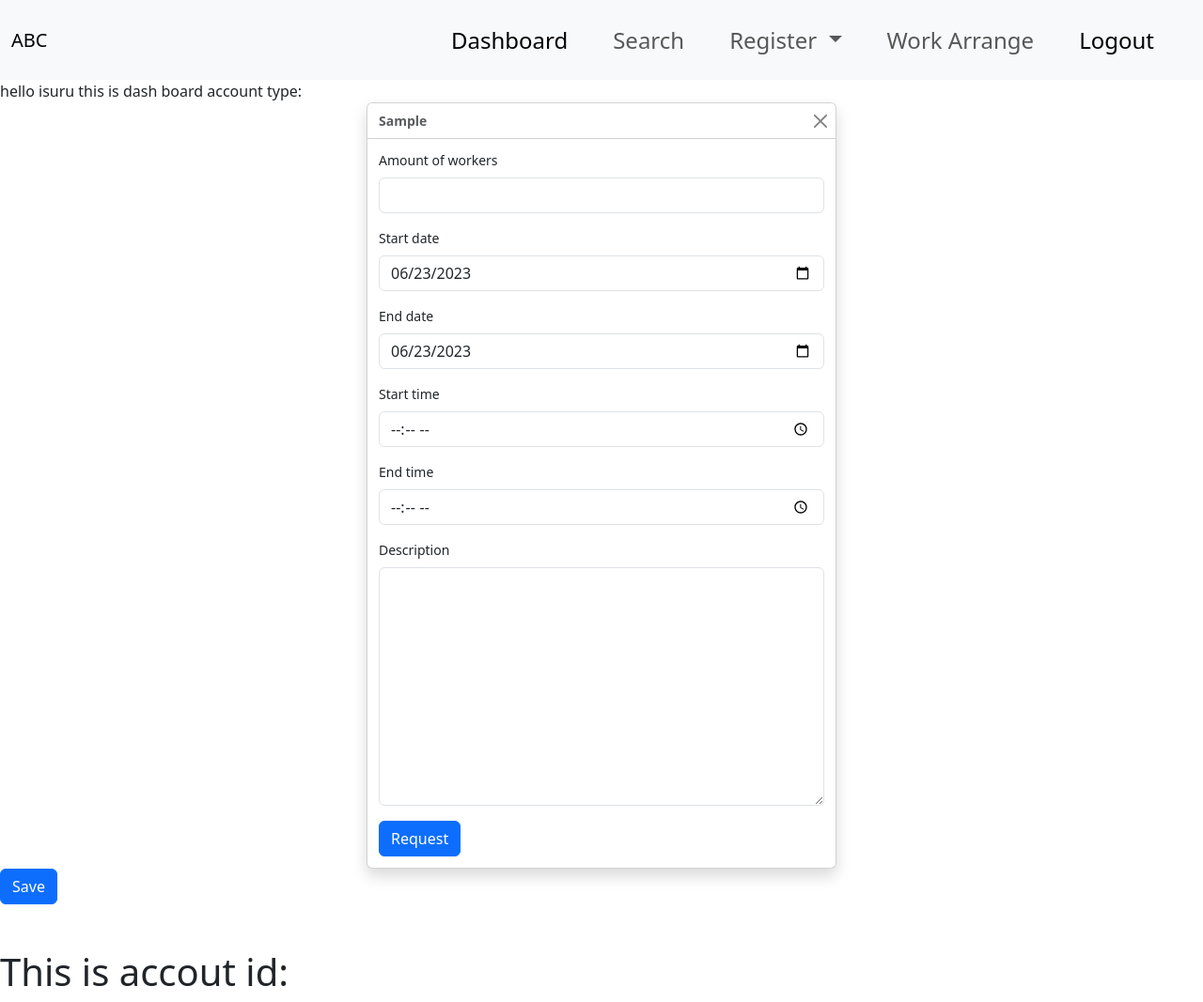
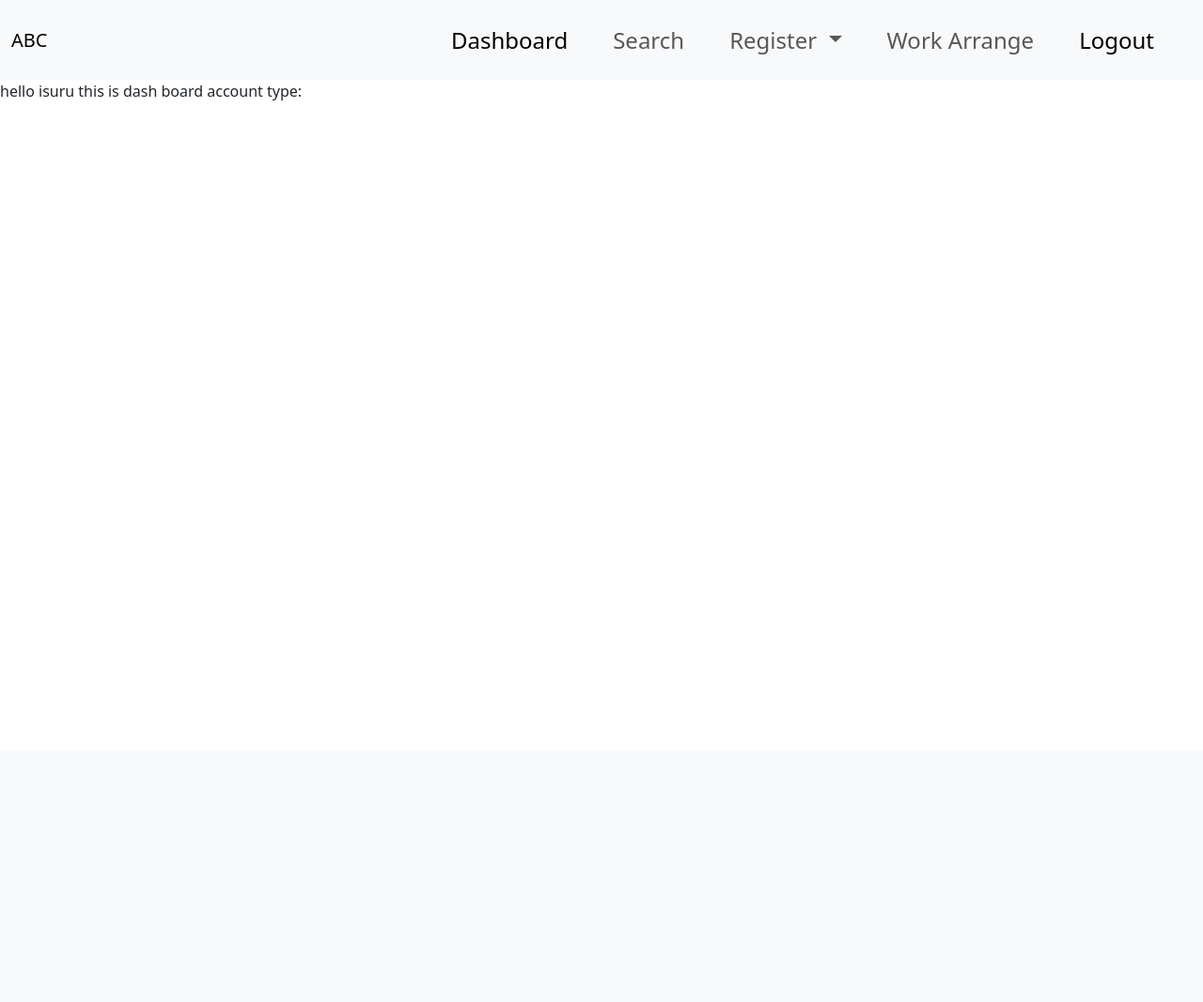
Before and after one commit to IsuruFerna/capstone, a Django app: page / in a window 1280 px wide. Shown: the whole page at 94% size. After the commit the page ends 107 px from the top, so only its background shows below. Run offline with Django 4.2, Linux system fonts and the light colour scheme; a user stored in the database is signed in; data comes from the database, SQL or seed files in the repository; both versions use the stored data as it was after the commit.

Commit message:
form is created and it works, position may be modified in the future

```diff
--- a/capstone/humanresources/forms.py
+++ b/capstone/humanresources/forms.py
@@ -112,5 +112,5 @@ class Form_RequestWorker(forms.ModelForm):
             'end_date': forms.DateInput(attrs={'class': 'form-control', 'id': 'req-w-end_date', 'type': 'date'}),
             'start_time': forms.TimeInput(attrs={'class': 'form-control', 'id': 'req-w-start_time', 'type': 'time'}),
             'end_time': forms.TimeInput(attrs={'class': 'form-control', 'id': 'req-w-end_time', 'type': 'time'}),
-            'description': forms.Textarea(attrs={'class': 'form-control', 'id': 'req-w-description'})
+            'description': forms.Textarea(attrs={'class': 'form-control text-area_height', 'id': 'req-w-description'})
         }
--- a/capstone/humanresources/static/humanresources/script.js
+++ b/capstone/humanresources/static/humanresources/script.js
@@ -1,4 +1,10 @@
 document.addEventListener('DOMContentLoaded', function() {
+
+  // document.addEventListener('scroll', function() {
+  //   const scrollAmountY = window.scrollY;
+  // })
+
+
   const taskContainer = document.querySelector('#tasks');
 
   // if this is a Employer account
@@ -27,6 +33,8 @@ document.addEventListener('DOMContentLoaded', function() {
         });
     });
 
+
+
     taskContainer.addEventListener('click', event => {
       if(event.target.matches('#requestBtn')){
         console.log("clicked", );
@@ -37,60 +45,17 @@ document.addEventListener('DOMContentLoaded', function() {
         const taskDescription = parentElement.querySelector('#task-description').innerHTML;
         const taskAmount = parentElement.querySelector('#task-amount').textContent.replace(/\D/g, "");
 
-        // // making a form to request workers including extracted values from the clicked request
-        // const requestTask = document.createElement('div');
-        // requestTask.style.position = 'absolute';
-        // requestTask.innerHTML = `<!-- Flexbox container for aligning the toasts -->
-        // <div aria-live="polite" aria-atomic="true" class="d-flex justify-content-center align-items-center w-100">
+        const requestTask = document.querySelector('#request-task');
+        requestTask.style.position = 'absolute';
+        const toast = document.querySelector('#toast');
+        toast.classList.add('show');
 
-        //   <!-- Then put toasts within -->
-        //   <div id="toast" class="toast show form-request" role="alert" aria-live="assertive" aria-atomic="true">
-        //     <div class="toast-header">
-        //       <strong class="me-auto">${ taskName }</strong>
-        //       <button type="button" id="btn-toast" class="btn-close" data-bs-dismiss="toast" aria-label="Close"></button>
-        //     </div>
-        //     <div class="toast-body">
-        //       <form method="post">
-        //         <div class="mb-3">
-        //           <label for="form-request-amount" class="form-label">Amount of Workers</label>
-        //           <input type="number" class="form-control" id="form-request-amount" required value="${ taskAmount }" min="1">
-        //         </div>
+        // inserting values
+        document.querySelector('#toast-header-title').innerHTML = taskName;
+        document.querySelector('#req-w-amount').value = taskAmount;
+        document.querySelector('#req-w-description').value = taskDescription;
 
-        //         <div class="mb-3">
-        //           <label for="form-request-startdate" class="form-label">Start date</label>
-        //           <input type="date" class="form-control" id="form-request-startdate" required>
-        //         </div>
-
-        //         <div class="mb-3">
-        //           <label for="form-request-enddate" class="form-label">End date</label>
-        //           <input type="date" class="form-control" id="form-request-enddate" required>
-        //         </div>
-
-        //         <div class="mb-3">
-        //           <label for="form-request-starttime" class="form-label">Start Time</label>
-        //           <input type="time" class="form-control" id="form-request-starttime" required>
-        //         </div>
-
-        //         <div class="mb-3">
-        //           <label for="form-request-endtime" class="form-label">End Time</label>
-        //           <input type="time" class="form-control" id="form-request-endtime" required>
-        //         </div>
-
-        //         <div class="mb-3">
-        //           <label for="form-request-description" class="form-label">Description</label>
-        //           <textarea class="form-control" id="form-request-description" rows="3" required>${ taskDescription }</textarea>
-        //         </div>
-        //         <button class="btn btn-primary" type="submit">Request</button>
-        //       </form>
-        //     </div>
-        //   </div>
-        // </div>`;
-
-
-        const requestTask = document.querySelector('#request-task');
-        console.log(requestTask);
         const body = document.querySelector('body');
-        // body.append(requestTask);
 
         // disable each button when request form is appears
         const btnRequest = document.querySelectorAll('.btn-request');
@@ -98,9 +63,9 @@ document.addEventListener('DOMContentLoaded', function() {
           element.disabled = true;
         });
 
-        // applying style to make center the form and disable scroll
         const topRequestTask = (window.innerHeight / 2) - (requestTask.offsetHeight / 2) + 'px';
         const leftRequestTask = (window.innerWidth / 2) - (requestTask.offsetWidth / 2) + 'px';
+
         requestTask.style.top = topRequestTask;
         requestTask.style.left = leftRequestTask;
         const cards = document.querySelectorAll('.card');
@@ -121,9 +86,9 @@ document.addEventListener('DOMContentLoaded', function() {
         blur('add', cards);
 
         btnToast.addEventListener('click', function() {
-          // toast.classList.remove("show");
+          toast.classList.remove("show");
           blur('remove', cards);
-          requestTask.remove();
+          // requestTask.remove();
           body.classList.remove('stop-scrolling');
 
           // re-enable buttons after request form is closed
--- a/capstone/humanresources/static/humanresources/styles.css
+++ b/capstone/humanresources/static/humanresources/styles.css
@@ -94,6 +94,10 @@ body {
   left: 50%; */
 }
 
+.text-area_height {
+  height: 100px;
+}
+
 .stop-scrolling {
   height: 100%;
   overflow: hidden;
--- a/capstone/humanresources/templates/humanresources/index.html
+++ b/capstone/humanresources/templates/humanresources/index.html
@@ -6,15 +6,24 @@
 
   {% if user.acc_email.account_type == '3' %}
     i'm acc 3
+
+
+
   {% endif %}
+
+  <div id="tasks" data-account="{{ user.acc_email.account_type }}"></div>
+
+
+
+  {% comment %} <h1>This is accout id: {{ user.acc_email.pk }}</h1> {% endcomment %}
 
       <!-- Flexbox container for aligning the toasts -->
     <div id="request-task" aria-live="polite" aria-atomic="true" class="d-flex justify-content-center align-items-center w-100">
 
       <!-- Then put toasts within -->
-    <div id="toast" class="toast show form-request" role="alert" aria-live="assertive" aria-atomic="true">
+      <div id="toast" class="toast form-request" role="alert" aria-live="assertive" aria-atomic="true">
         <div class="toast-header">
-        <strong class="me-auto">Sample</strong>
+          <strong id="toast-header-title" class="me-auto">Sample</strong>
           <button type="button" id="btn-toast" class="btn-close" data-bs-dismiss="toast" aria-label="Close"></button>
         </div>
         <div class="toast-body">
@@ -57,19 +66,6 @@
     </div>
 
 
-  <form action="" method="post">
-    {% csrf_token %}
-    {% comment %} {{ form.as_p }} {% endcomment %}
-
-    <button class="btn btn-primary" type="submit">Save</button>
-  </form>
-
-  <div id="tasks" data-account="{{ user.acc_email.account_type }}"></div>
-
-
-  <h1>This is accout id: {{ user.acc_email.pk }}</h1>
-
-
 
 
 {% endblock %}
```
Also changed, not shown: capstone/db.sqlite3. Lines whose indentation alone changed are shown as unchanged.
